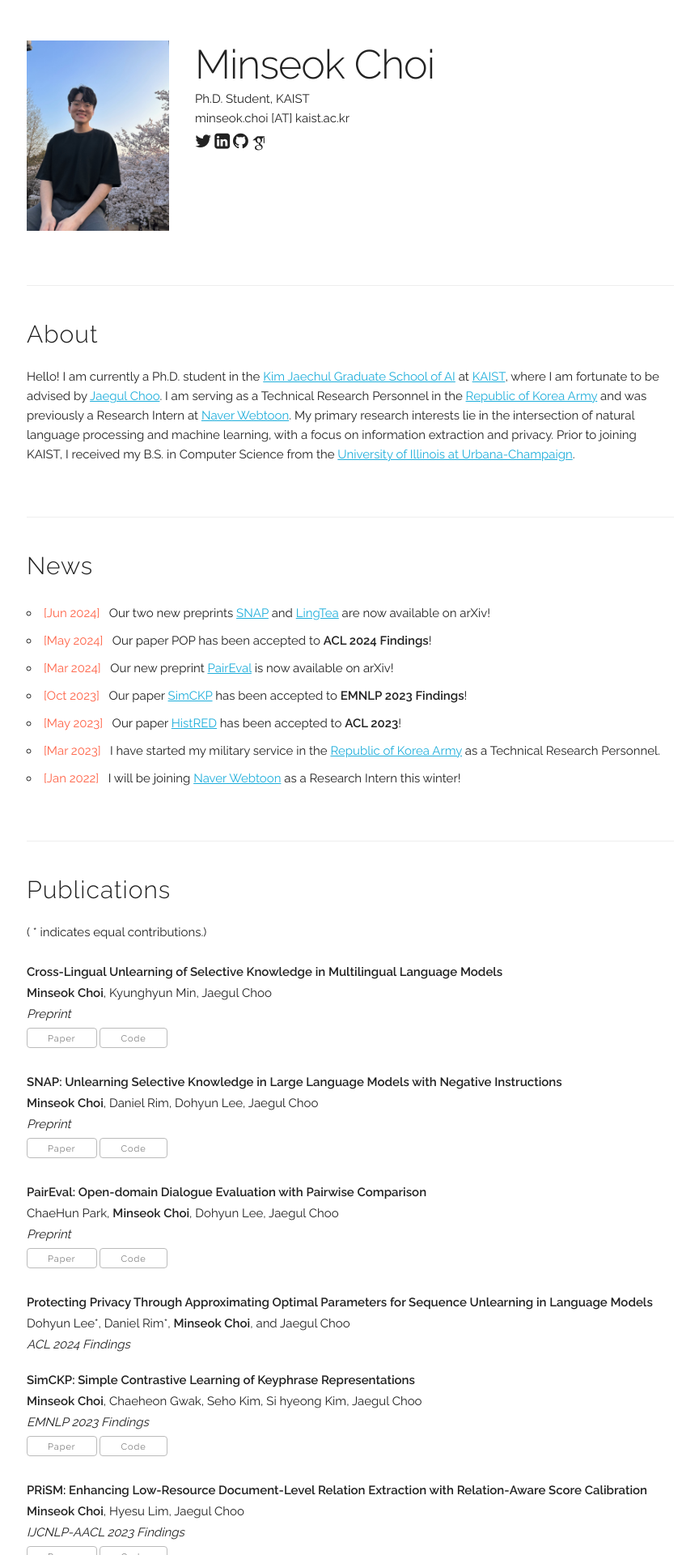
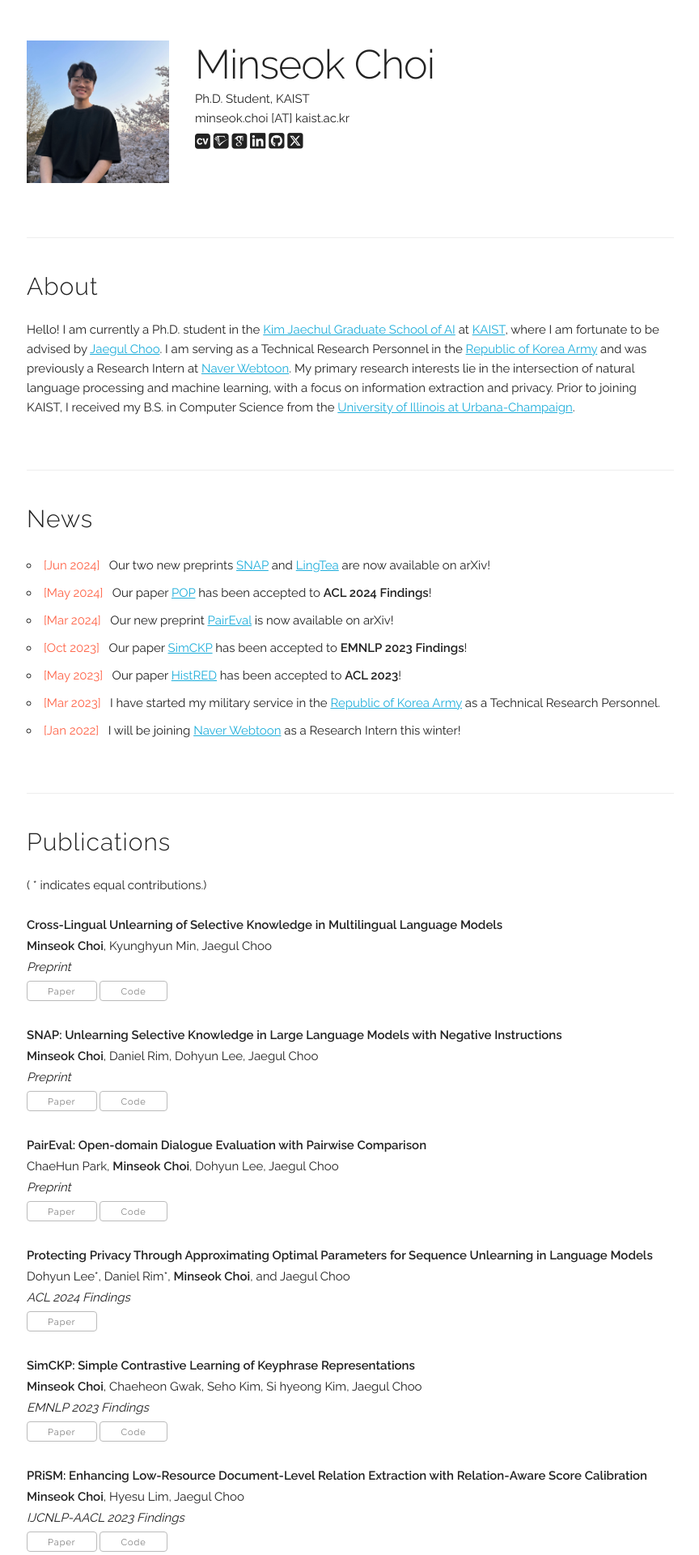
Before and after one commit to brightjade/brightjade.github.io, a Jekyll site: the page built from index.html, in a window 1280 px wide. Shown: the top 1920 px of the page at 81% size, without its empty margins (207-1071 px from the left). Built offline with Jekyll 4.4.1, drawn with Linux system fonts in a browser that asks for light colours; nearby versions of some CDN libraries; some web fonts are replaced.

Commit message:
change icons, edit profile pic, add POP

```diff
--- a/_data/main_info.yaml
+++ b/_data/main_info.yaml
@@ -1,9 +1,11 @@
 name: "Minseok Choi"
 title: "Ph.D. Student, KAIST"
 email: "minseok.choi [AT] kaist.ac.kr"
-profile_pic: "/assets/profile-pics/profile.jpeg"
+profile_pic: "/assets/profile-pics/profile_square.jpg"
 twitter: "https://twitter.com/minseok__choi"
+cv: "assets/cv/CV.pdf"
 linkedin: "https://www.linkedin.com/in/brightjade"
 github: "https://github.com/brightjade"
+semantic_scholar: "https://www.semanticscholar.org/author/Minseok-Choi/2203800211"
 google_scholar: "https://scholar.google.com/citations?user=-KO4vkAAAAAJ&hl=en"
 google_analystics_tracking_id: 'G-G9WKKCX4ZV'
--- a/_data/publications.yaml
+++ b/_data/publications.yaml
@@ -24,6 +24,7 @@ papers:
   - title: "Protecting Privacy Through Approximating Optimal Parameters for Sequence Unlearning in Language Models"
     authors: "Dohyun Lee*, Daniel Rim*, <b>Minseok Choi</b>, and Jaegul Choo"
     venue: "ACL 2024 Findings"
+    paper_pdf: "https://arxiv.org/abs/2406.14091"
     selected: y
 
   - title: "SimCKP: Simple Contrastive Learning of Keyphrase Representations"
--- a/_layouts/default.html
+++ b/_layouts/default.html
@@ -35,6 +35,7 @@
   <!-- Font-Awesome
   –––––––––––––––––––––––––––––––––––––––––––––––––– -->
   <link rel="stylesheet" href={{ "/libs/external/font-awesome-4.7.0/css/font-awesome.min.css" | prepend: site.baseurl }}>
+  <script src="https://kit.fontawesome.com/c66b067400.js" crossorigin="anonymous"></script>
 
   <!-- Academicons
   –––––––––––––––––––––––––––––––––––––––––––––––––– -->
@@ -56,8 +57,8 @@
 
   <!-- Favicon
   –––––––––––––––––––––––––––––––––––––––––––––––––– -->
-  <link rel="icon" type="image/png" href={{ "/libs/icon.png" | prepend: site.baseurl }}>
-  <link rel="shortcut icon" type="image/png" href={{ "/libs/icon.png" | prepend: site.baseurl }}>
+  <!-- <link rel="icon" type="image/png" href={{ "/libs/icon.png" | prepend: site.baseurl }}>
+  <link rel="shortcut icon" type="image/png" href={{ "/libs/icon.png" | prepend: site.baseurl }}> -->
 
 </head>
 <body>
@@ -76,20 +77,31 @@
             <p>{{ site.data.main_info.title }}</p>
             <p>{{ site.data.main_info.email }}</p>
             <p>
-              <span onclick="window.open('{{ site.data.main_info.twitter }}')" style="cursor: pointer">
-                <i class="fa fa-twitter" aria-hidden="true"></i>
+              <span onclick="window.open('{{ site.data.main_info.cv }}')" style="cursor: pointer">
+                <i class="fa ai ai-cv-square" aria-hidden="true"></i>
+              </span>
+
+              <span onclick="window.open('{{ site.data.main_info.semantic_scholar }}')" style="cursor: pointer">
+                <i class="ai fa ai-semantic-scholar-square" aria-hidden="true"></i>
+              </span>
+
+              <span onclick="window.open('{{ site.data.main_info.google_scholar }}')" style="cursor: pointer">
+                <i class="ai fa ai-google-scholar-square" aria-hidden="true"></i>
               </span>
 
               <span onclick="window.open('{{ site.data.main_info.linkedin }}')" style="cursor: pointer">
                 <i class="fa fa-linkedin-square" aria-hidden="true"></i>
+                <!-- <i class="fa-brands fa-linkedin"></i> -->
               </span>
 
               <span onclick="window.open('{{ site.data.main_info.github }}')" style="cursor: pointer">
-                <i class="fa fa-github" aria-hidden="true"></i>
+                <i class="fa fa-github-square" aria-hidden="true"></i>
+                <!-- <i class="fa-brands fa-square-github"></i> -->
               </span>
 
-              <span onclick="window.open('{{ site.data.main_info.google_scholar }}')" style="cursor: pointer">
-                <i class="ai ai-google-scholar ai-lg" aria-hidden="true"></i>
+              <span onclick="window.open('{{ site.data.main_info.twitter }}')" style="cursor: pointer">
+                <!-- <i class="fa fa-twitter-square" aria-hidden="true"></i> -->
+                <i class="fa-brands fa-square-x-twitter"></i>
               </span>
             </p>
         </div>
@@ -119,17 +131,31 @@
           {{ site.data.main_info.email }}
         </div>
         <div class="four columns">
-          <span onclick="window.open('{{ site.data.main_info.twitter }}')" style="cursor: pointer">
-            <i class="fa fa-twitter" aria-hidden="true"></i>
+          <span onclick="window.open('{{ site.data.main_info.cv }}')" style="cursor: pointer">
+            <i class="fa ai ai-cv-square" aria-hidden="true"></i>
           </span>
+
+          <span onclick="window.open('{{ site.data.main_info.semantic_scholar }}')" style="cursor: pointer">
+            <i class="ai fa ai-semantic-scholar-square" aria-hidden="true"></i>
+          </span>
+
+          <span onclick="window.open('{{ site.data.main_info.google_scholar }}')" style="cursor: pointer">
+            <i class="ai fa ai-google-scholar-square" aria-hidden="true"></i>
+          </span>
+
           <span onclick="window.open('{{ site.data.main_info.linkedin }}')" style="cursor: pointer">
             <i class="fa fa-linkedin-square" aria-hidden="true"></i>
+            <!-- <i class="fa-brands fa-linkedin"></i> -->
           </span>
+
           <span onclick="window.open('{{ site.data.main_info.github }}')" style="cursor: pointer">
-            <i class="fa fa-github" aria-hidden="true"></i>
+            <i class="fa fa-github-square" aria-hidden="true"></i>
+            <!-- <i class="fa-brands fa-square-github"></i> -->
           </span>
-          <span onclick="window.open('{{ site.data.main_info.google_scholar }}')" style="cursor: pointer">
-            <i class="ai ai-google-scholar ai-lg" aria-hidden="true"></i>
+
+          <span onclick="window.open('{{ site.data.main_info.twitter }}')" style="cursor: pointer">
+            <!-- <i class="fa fa-twitter-square" aria-hidden="true"></i> -->
+            <i class="fa-brands fa-square-x-twitter"></i>
           </span>
         </div>
       </div>
--- a/index.html
+++ b/index.html
@@ -25,7 +25,7 @@ title: Home
       </li>
       <li>
         <b style="color: #FF6347; font-weight: normal;">[May 2024]</b>&nbsp&nbsp
-        Our paper POP has been accepted to <b>ACL 2024 Findings</b>!
+        Our paper <a href="https://arxiv.org/abs/2406.14091" target="_blank">POP</a> has been accepted to <b>ACL 2024 Findings</b>!
       </li>
       <li>
         <b style="color: #FF6347; font-weight: normal;">[Mar 2024]</b>&nbsp&nbsp
```
Also changed, not shown: README.md, assets/profile-pics/profile_square.jpg (added), libs/custom/my_css.css.
